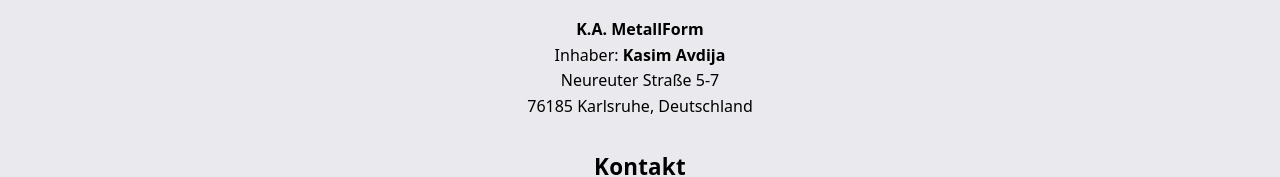
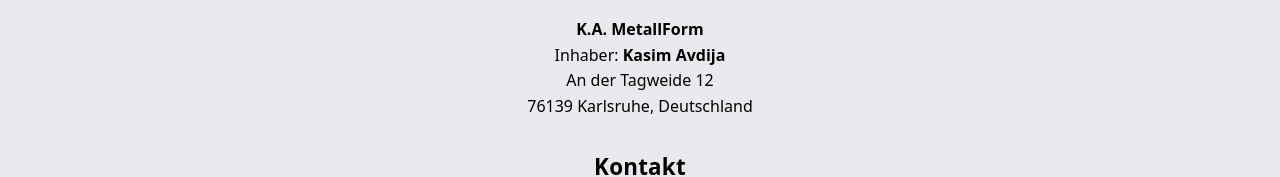
Before and after one commit to K-A-MetallForm/Website, a React (Vite) app: page /impressum in a window 1280 px wide. Shown: the part 168-345 px from the top of the page. Built offline with nearby package versions, Linux system fonts and the light colour scheme.

Commit message:
Adress Changes

```diff
--- a/src/pages/Impressum.tsx
+++ b/src/pages/Impressum.tsx
@@ -14,8 +14,8 @@ const Impressum: React.FC = () => {
           <strong itemProp="name">K.A. MetallForm</strong><br />
           Inhaber: <strong itemProp="founder">Kasim Avdija</strong><br />
           <span itemProp="address" itemScope itemType="https://schema.org/PostalAddress">
-            <span itemProp="streetAddress">Neureuter Straße 5-7</span><br />
-            <span itemProp="postalCode">76185</span> <span itemProp="addressLocality">Karlsruhe</span>, Deutschland
+            <span itemProp="streetAddress">An der Tagweide 12</span><br />
+            <span itemProp="postalCode">76139</span> <span itemProp="addressLocality">Karlsruhe</span>, Deutschland
           </span>
         </address>
 
```
